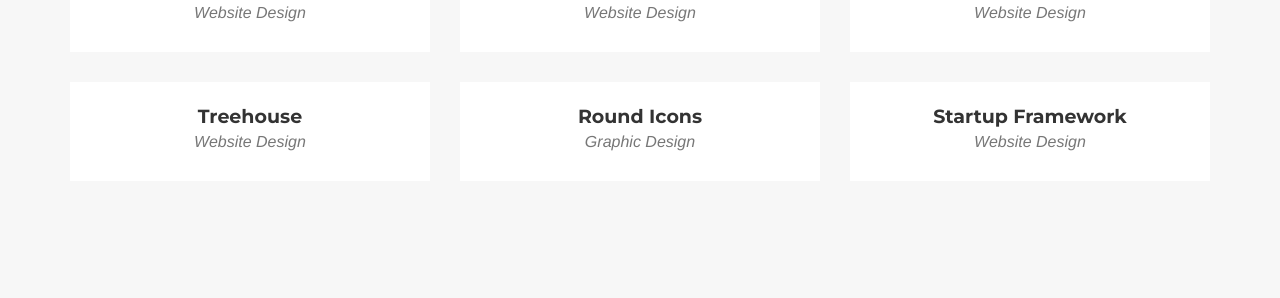
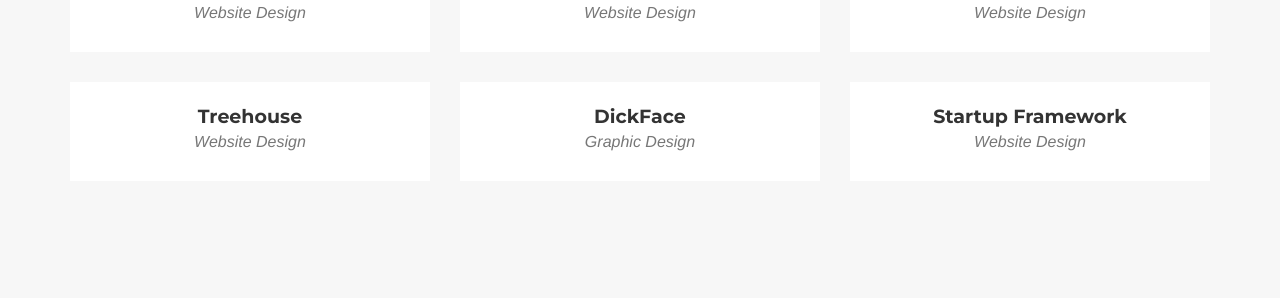
Before and after one commit to Keeg0222/KurtisAndCloud, a Jekyll site: the page built from _posts/2014-07-13-project-6.markdown, in a window 1280 px wide and 900 px high, scrolled down 1670 px. Shown: the part 155-453 px from the top of the window. Built offline with Jekyll 4.4.1, drawn with Linux system fonts in a browser that asks for light colours; some web fonts are replaced.

Commit message:
Update 2014-07-13-project-6.markdown

```diff
--- a/_posts/2014-07-13-project-6.markdown
+++ b/_posts/2014-07-13-project-6.markdown
@@ -1,5 +1,5 @@
 ---
-title: Round Icons
+title: DickFace
 subtitle: Graphic Design
 layout: default
 modal-id: 6
```
